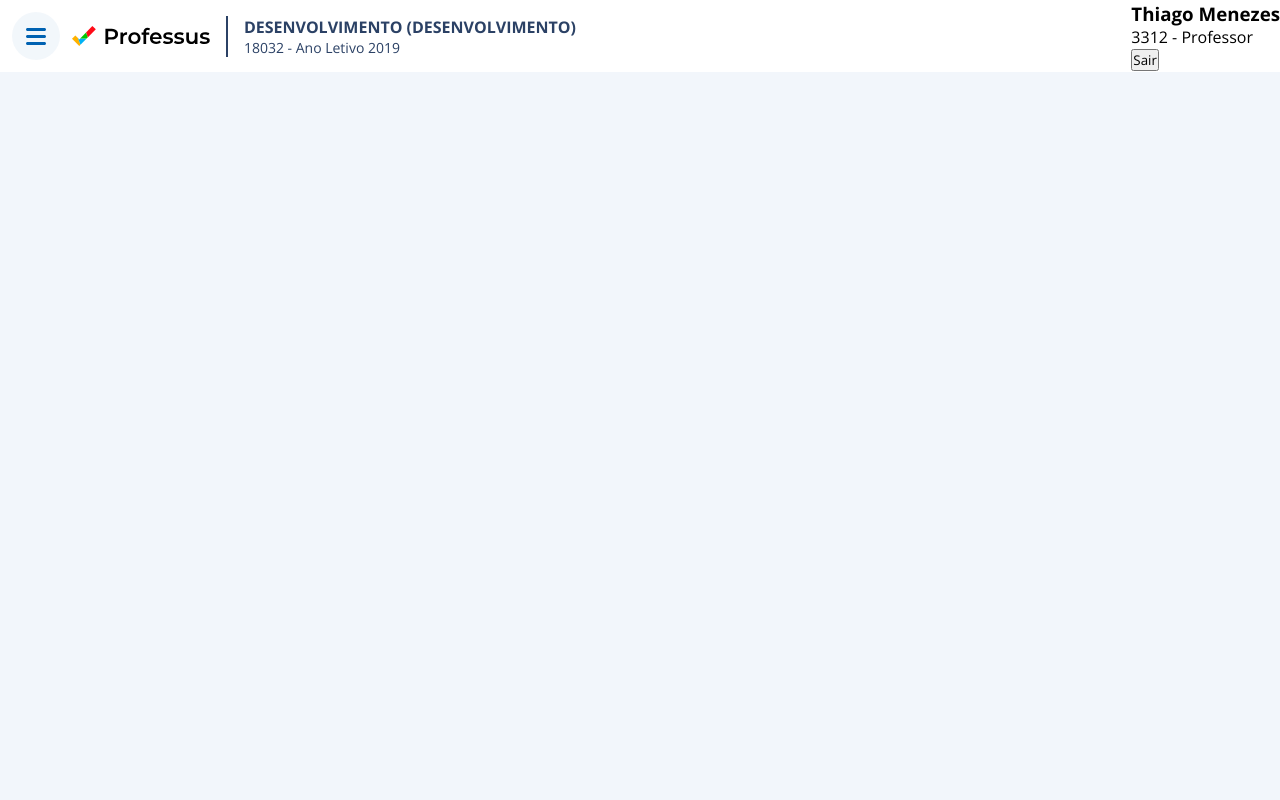
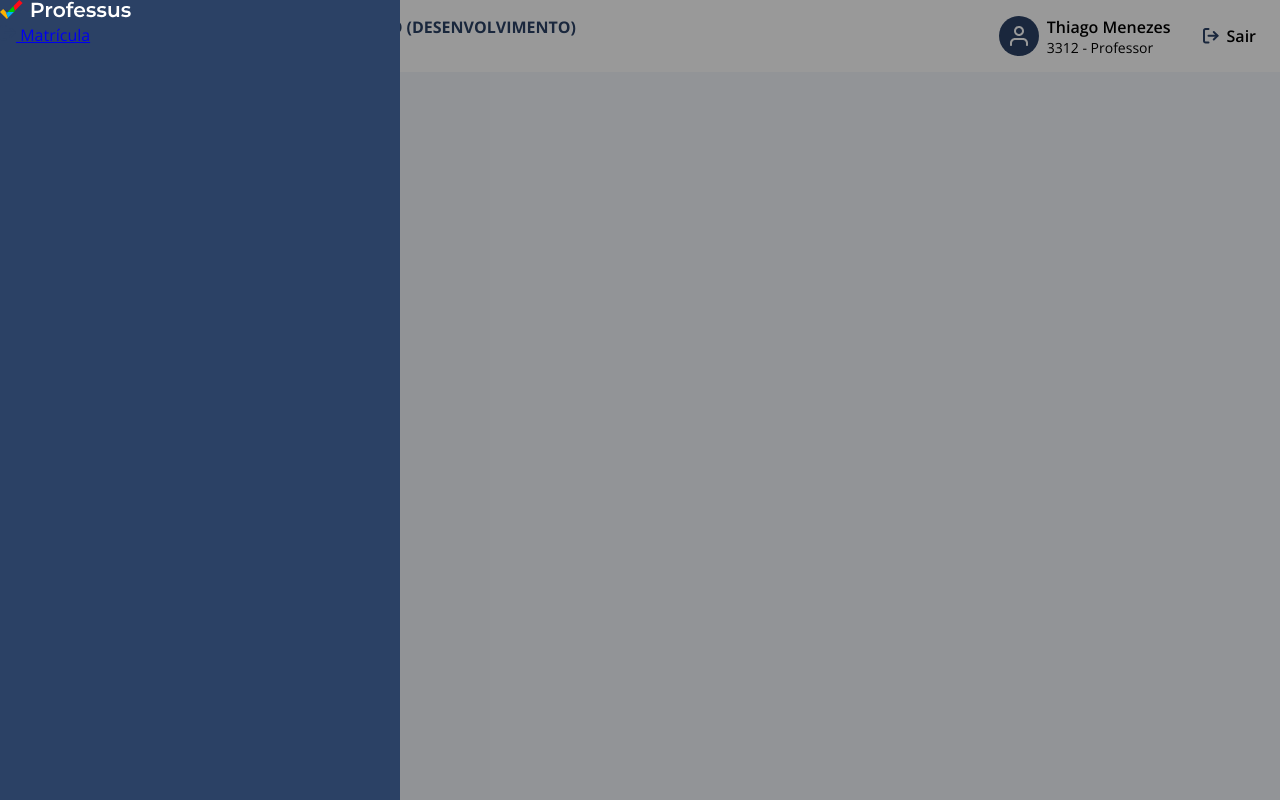
Before and after one commit to thiagodsign/Professus, a website: page index.html in a window 1280 px wide. Drawn offline with nearby package versions, Linux system fonts and the light colour scheme.

Commit message:
Criando o menu lateral

```diff
--- a/gulpfile.js
+++ b/gulpfile.js
@@ -1,5 +1,7 @@
 var gulp = require('gulp');
 var sass = require('gulp-sass');
+var browserSync = require('browser-sync').create();
+var reload = browserSync.reload;
 
 sass.compiler = require('node-sass');
 
@@ -9,6 +11,12 @@ gulp.task('sass', () => {
     .pipe(gulp.dest('./'))
 });
 
-gulp.task('sass:watch', () => {
-  gulp.watch('./sass/**/*.scss', ['sass'])
+gulp.task('default', ['sass'], function () {
+  browserSync.init({
+    server: {
+      baseDir: './'
+    }
+  });
+
+  return gulp.watch(['./sass/**/*.scss', 'index.html'], ['sass']).on('change', reload);
 });
--- a/index.html
+++ b/index.html
@@ -13,27 +13,49 @@
   <header class="cabecalho">
     <div class="cabecalho__container-primario">
       <button class="cabecalho__botao-hamburguer">
-        <img src="./icones/hamburguer.svg" alt="">
+        <img src="./icones/hamburguer.svg" aria-hidden="true">
       </button>
       <a class="cabecalho__logo">
-        <img src="./icones/logo-professus.svg" alt="Abrir menu lateral">
+        <img src="./icones/logo-professus.svg" aria-hidden="true">
       </a>
       <div class="cabecalho__descricao">
         <h2>DESENVOLVIMENTO (DESENVOLVIMENTO)</h2>
         <p>18032 - Ano Letivo 2019</p>
       </div>
     </div>
+
     <div class="cabecalho__container-secundario">
       <div class="cabecalho__usuario">
-        <span class="cabecalho__icone-usuario"></span>
-        <h3 class="cabecalho__nome-usuario">Thiago Menezes</h3>
-        <p>3312 - Professor</p>
+        <span class="cabecalho__icone-usuario">
+          <img src="/icones/perfil.svg">
+        </span>
+        <div class="cabecalho__usuario-informacoes">
+          <h3 class="cabecalho__nome-usuario">Thiago Menezes</h3>
+          <p class="cabecalho__usuario-descricao">3312 - Professor</p>
+        </div>
       </div>
       <button class="cabecalho__botao-sair">
-        <i class="icone-sair"></i> Sair
+        <img src="./icones/sair.svg"> Sair
       </button>
     </div>
   </header>
+
+  <div class="menu-lateral">
+    <div class="menu-lateral__cabecalho">
+      <img src="./icones/logo-professus-branca.svg" aria-hidden="true">
+    </div>
+
+    <nav class="menu__lateral_itens">
+      <ul>
+        <li>
+          <a href="#">
+            <img src="./icones/sair.svg" aria-hidden="true">
+            Matrícula
+          </a>
+        </li>
+      </ul>
+    </nav>
+  </div>
 </body>
 
 </html>
--- a/package.json
+++ b/package.json
@@ -4,6 +4,7 @@
   "description": "",
   "main": "gulpfile.js",
   "dependencies": {
+    "browser-sync": "^2.26.7",
     "gulp-sass": "^4.0.2"
   },
   "devDependencies": {
--- a/sass/componentes/_cabecalho.scss
+++ b/sass/componentes/_cabecalho.scss
@@ -22,7 +22,8 @@
   justify-content: center;
   margin: 0 12px;
   cursor: pointer;
-  &:hover, &:focus {
+  &:hover,
+  &:focus {
     background-color: rgba($cor-1, 0.15);
   }
 }
@@ -39,12 +40,10 @@
   }
 }
 
-
 .cabecalho__descricao {
   border-left: 2px solid $cor-2;
   padding-left: 16px;
   color: $cor-2;
-
   h2 {
     font-size: 16px;
     font-weight: 700;
@@ -54,3 +53,62 @@
     font-weight: 400;
   }
 }
+
+.cabecalho__icone-usuario {
+  display: flex;
+  height: 40px;
+  width: 40px;
+  border-radius: 50%;
+  align-items: center;
+  justify-content: center;
+  background: $cor-2;
+  margin-right: 8px;
+}
+
+.cabecalho__container-secundario {
+  display: flex;
+  height: 100%;
+}
+
+.cabecalho__usuario {
+  display: flex;
+  align-items: center;
+  justify-content: center;
+  height: 100%;
+  margin-right: 8px;
+}
+
+.cabecalho__nome-usuario {
+  font-size: 16px;
+  font-weight: 600;
+}
+
+.cabecalho__usuario-descricao {
+  font-size: 14px;
+}
+
+.cabecalho__botao-sair {
+  background: none;
+  display: flex;
+  align-items: center;
+  justify-content: center;
+  border: 0;
+  padding: 0 16px;
+  font-size: 16px;
+  font-weight: 600;
+  height: 48px;
+  margin: auto 8px;
+  border-radius: 24px;
+  cursor: pointer;
+  &:hover, &:focus {
+    background-color: rgba($cor-1, 0.05);
+  }
+  &:active {
+    position: relative;
+    top: -2px;
+  }
+  img {
+    margin-right: 8px;
+    height: 16px;
+  }
+}
--- /dev/null
+++ b/sass/componentes/_menu-lateral.scss
@@ -0,0 +1,20 @@
+.menu-lateral {
+  position: fixed;
+  top: 0;
+  left: 0;
+  bottom: 0;
+  right: 0;
+  background: rgba($cor-preta, 0.4);
+  &::before {
+    content: "";
+    display: flex;
+    position: fixed;
+    background: $cor-2;
+    z-index: -10;
+    top: 0;
+    left: 0;
+    height: 100%;
+    width: 400px;
+    pointer-events: none;
+  }
+}
--- a/sass/estilo.scss
+++ b/sass/estilo.scss
@@ -18,3 +18,4 @@ $cor-preta: #000;
 
 @import "./componentes/cabecalho";
 @import "./componentes/pagina";
+@import "./componentes/menu-lateral";
```
Also changed, not shown: estilo.css, icones/perfil.svg (added), icones/sair.svg (added), 1 other file.
